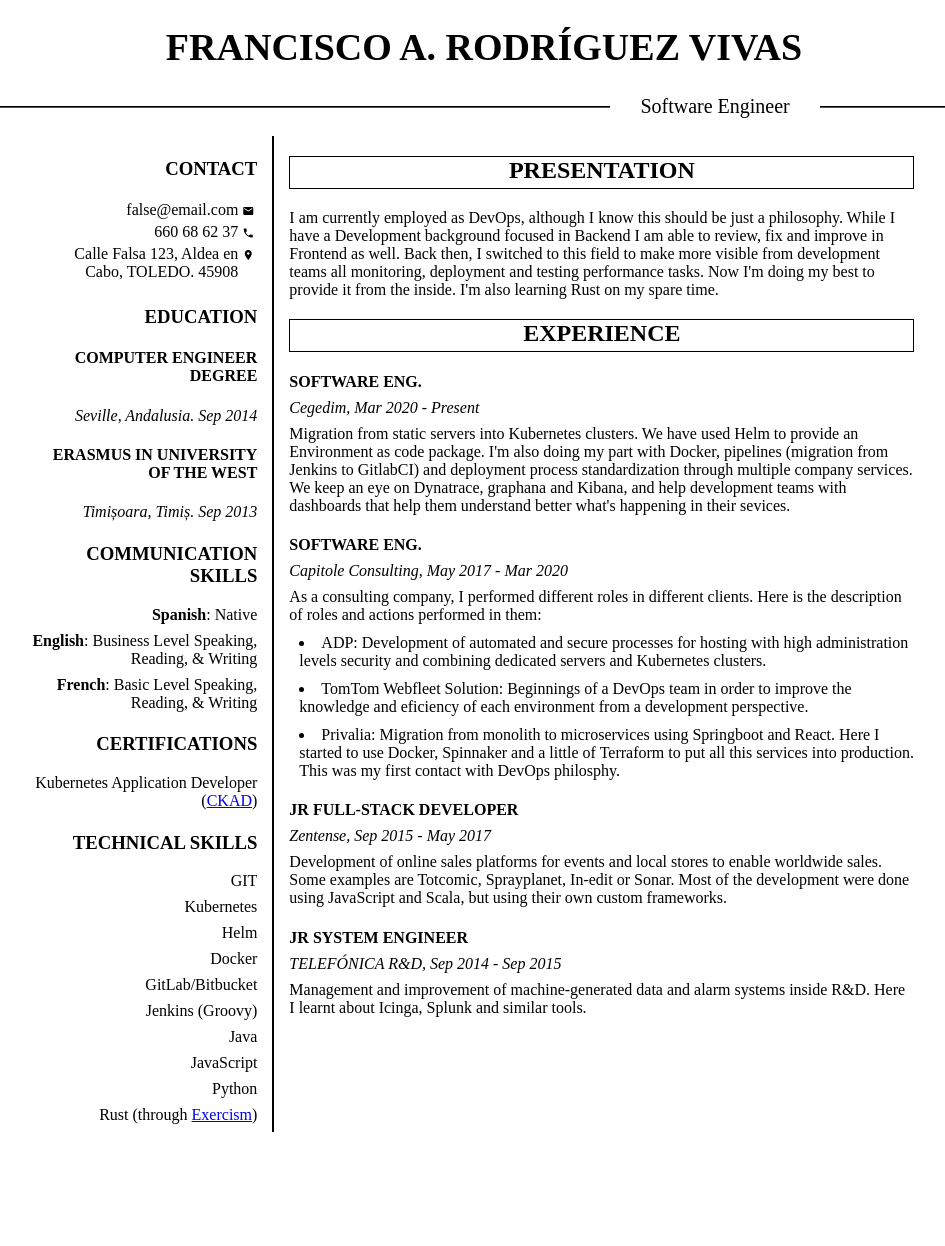
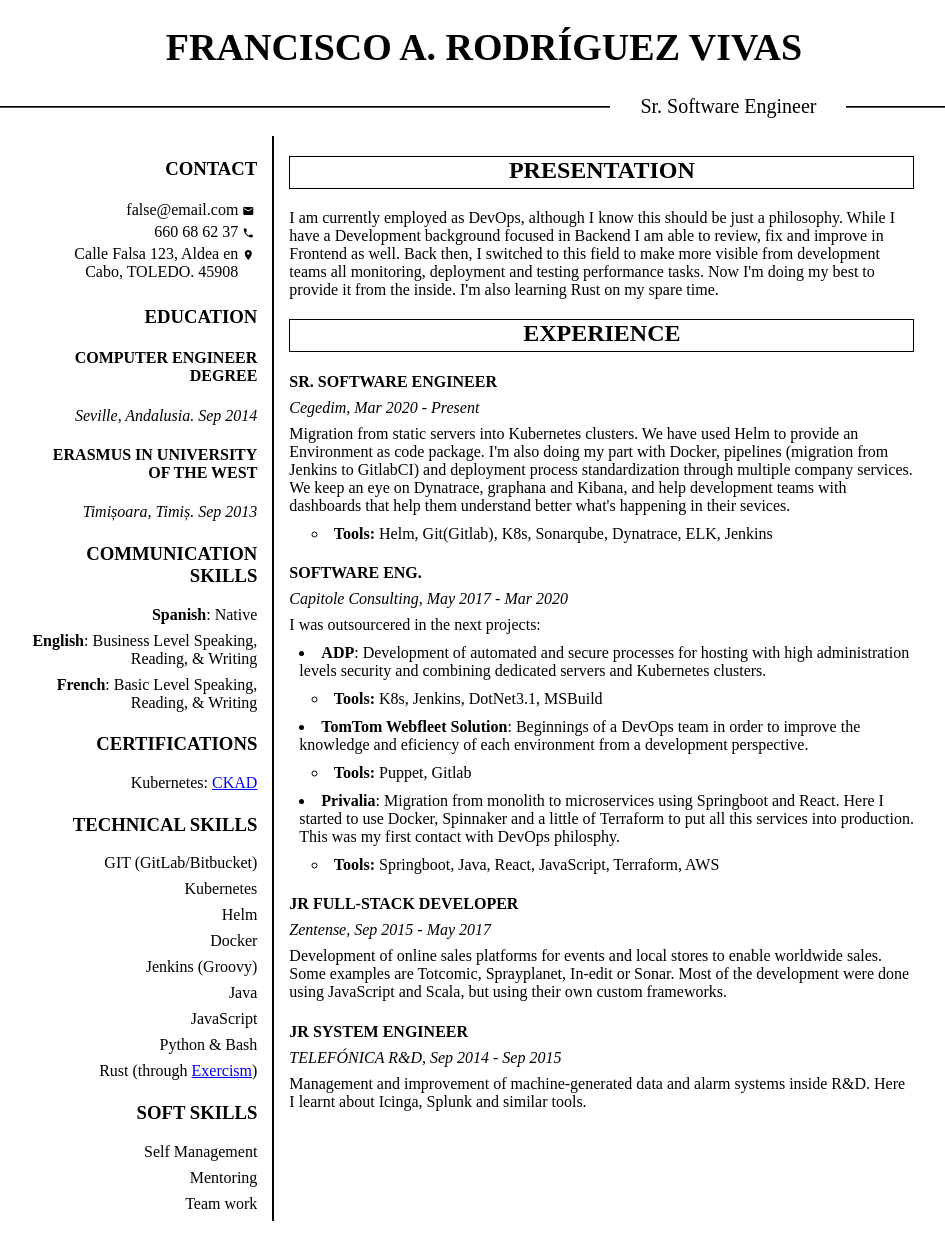
Before and after one commit to farv/farv.github.io, a Jekyll site: the page resume.html, which Jekyll copies as it is, in a window 1280 px wide. Shown: the whole page, without its empty margins (156-1101 px from the left). Built offline with Jekyll 4.4.1, drawn with Linux system fonts in a browser that asks for light colours; before the commit the page ends 1157 px from its top, so only the background shows below that.

Commit message:
Add feedback from a hiring process

```diff
--- a/resume.html
+++ b/resume.html
@@ -10,7 +10,7 @@
                 <h1>FRANCISCO A. RODRÍGUEZ VIVAS</h1>
             </div>
             <div class="currentJob">
-                <span>Software Engineer</span>
+                <span>Sr. Software Engineer</span>
                 <hr/>
             </div>
         </div>
@@ -53,21 +53,26 @@
                 <div>
                     <h3>CERTIFICATIONS</h3>
                     <div>
-                        <p>Kubernetes Application Developer (<a href="https://www.credly.com/badges/3a7ce02d-3372-476e-a86d-8c8c6385e97f">CKAD</a>)</p>
+                        <p>Kubernetes: <a href="https://www.credly.com/badges/3a7ce02d-3372-476e-a86d-8c8c6385e97f">CKAD</a></p>
                     </div>
                 </div>
                 <div>
                     <h3>TECHNICAL SKILLS</h3>
-                    <p>GIT</p>
+                    <p>GIT (GitLab/Bitbucket)</p>
                     <p>Kubernetes</p>
                     <p>Helm</p>
                     <p>Docker</p>
-                    <p>GitLab/Bitbucket</p>
                     <p>Jenkins (Groovy)</p>
                     <p>Java</p>
                     <p>JavaScript</p>
-                    <p>Python</p>
+                    <p>Python & Bash</p>
                     <p>Rust (through <a href="https://exercism.org/profiles/farv">Exercism</a>)</p>
+                </div>
+                <div>
+                    <h3>SOFT SKILLS</h3>
+                    <p>Self Management</p>
+                    <p>Mentoring</p>
+                    <p>Team work</p>
                 </div>
             </div>
             <div class="two">
@@ -86,7 +91,7 @@
                 </div>
                 <h2>EXPERIENCE</h2>
                 <div>
-                    <h4>SOFTWARE ENG.</h4>
+                    <h4>SR. SOFTWARE ENGINEER</h4>
                     <p><i>Cegedim, Mar 2020 - Present</i></p>
                     <p>
                         Migration from static servers into Kubernetes clusters.
@@ -98,30 +103,45 @@
                         development teams with dashboards that help them understand
                         better what's happening in their sevices.
                     </p>
+                    <li style="padding-left: 2%; list-style-type: circle;">
+                        <b>Tools:</b>
+                        Helm, Git(Gitlab), K8s, Sonarqube, Dynatrace, ELK, Jenkins
+                    </li>
                 </div>
                 <div>
                     <h4>SOFTWARE ENG.</h4>
                     <p><i>Capitole Consulting, May 2017 - Mar 2020</i></p>
                     <p>
-                        As a consulting company, I performed different roles in different
-                        clients. Here is the description of roles and actions performed in
-                        them:
+                        I was outsourcered in the next projects:
                     </p>
+
                     <li>
-                        ADP: Development of automated and secure
+                        <b>ADP</b>: Development of automated and secure
                         processes for hosting with high administration levels security and
                         combining dedicated servers and Kubernetes clusters.
+                        <li style="padding-left: 2%; list-style-type: circle;">
+                            <b>Tools:</b>
+                            K8s, Jenkins, DotNet3.1, MSBuild
+                        </li>
                     </li>
                     <li>
-                        TomTom Webfleet Solution: Beginnings of a DevOps team
+                        <b>TomTom Webfleet Solution</b>: Beginnings of a DevOps team
                         in order to improve the knowledge and eficiency of each environment
                         from a development perspective.
+                        <li style="padding-left: 2%; list-style-type: circle;">
+                            <b>Tools:</b>
+                            Puppet, Gitlab
+                        </li>
                     </li>
                     <li>
-                        Privalia: Migration from monolith to microservices
+                        <b>Privalia</b>: Migration from monolith to microservices
                         using Springboot and React. Here I started to use Docker, Spinnaker
                         and a little of Terraform to put all this services into production.
                         This was my first contact with DevOps philosphy.
+                        <li style="padding-left: 2%; list-style-type: circle;">
+                            <b>Tools:</b>
+                            Springboot, Java, React, JavaScript, Terraform, AWS
+                        </li>
                     </li>
                 </div>
                 <div>
```
